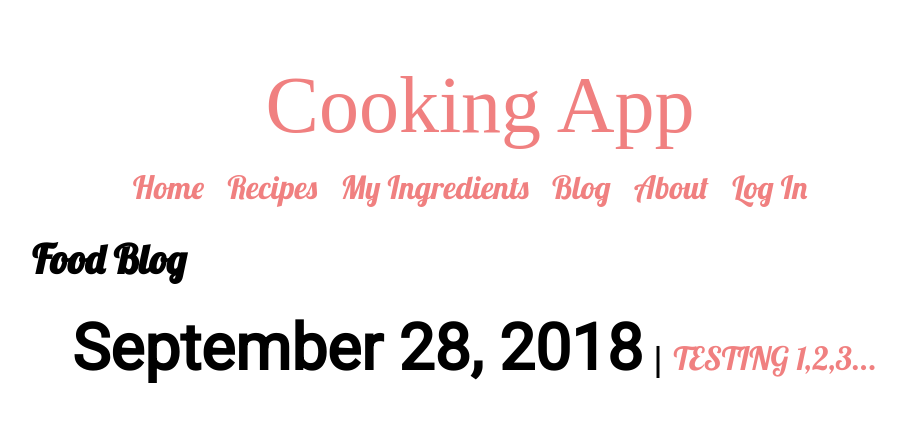
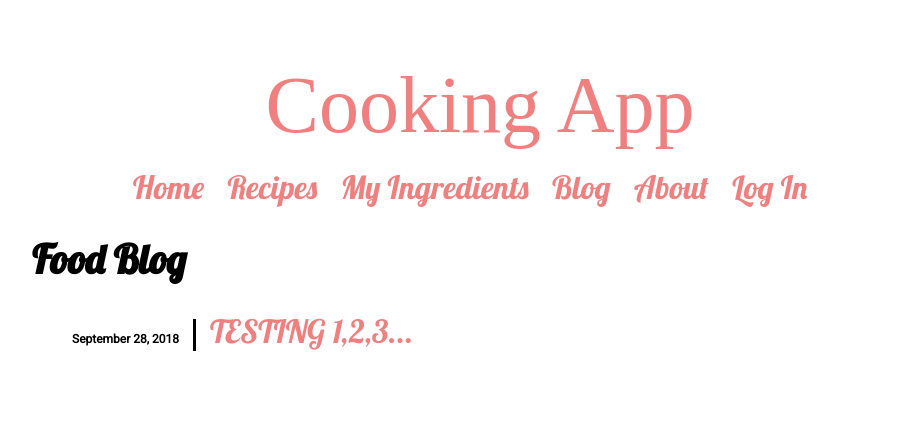
Before and after one commit to czolish/PantryDash, a Jekyll site: the page built from blog/index.html, in a window 1280 px wide. Shown: the top 422 px of the page, without its empty margins (160-1066 px from the left). Built offline with Jekyll 4.4.1, drawn with Linux system fonts in a browser that asks for light colours.

Commit message:
Update main.css

```diff
--- a/css/main.css
+++ b/css/main.css
@@ -46,7 +46,7 @@ h1.page-title {
 span.datestring {
   font-family: 'Roboto', sans-serif;
   font-weight: bold;
-  font-size: 2em;
+  font-size: 12px;
 }
 
 div.nav {
```
